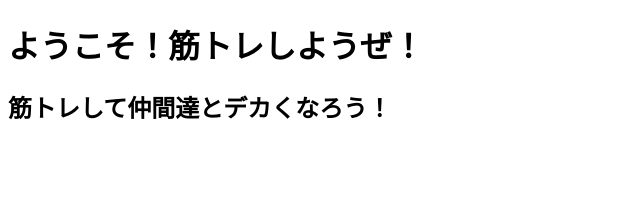
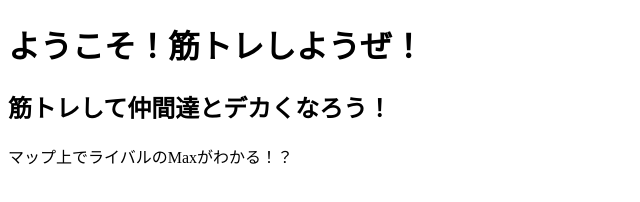
Before and after one commit to ueryupro/workout, a plain HTML site: page index.html in a window 1280 px wide. Shown: the whole page, without its empty margins (0-640 px from the left). Drawn offline with Linux system fonts and the light colour scheme.

Commit message:
pを追加

```diff
--- a/index.html
+++ b/index.html
@@ -7,5 +7,6 @@
 <body>
   <h1>ようこそ！筋トレしようぜ！</h1>
   <h2>筋トレして仲間達とデカくなろう！</h2>
+    <p>マップ上でライバルのMaxがわかる！？</p>
 </body>
 </html>
```
